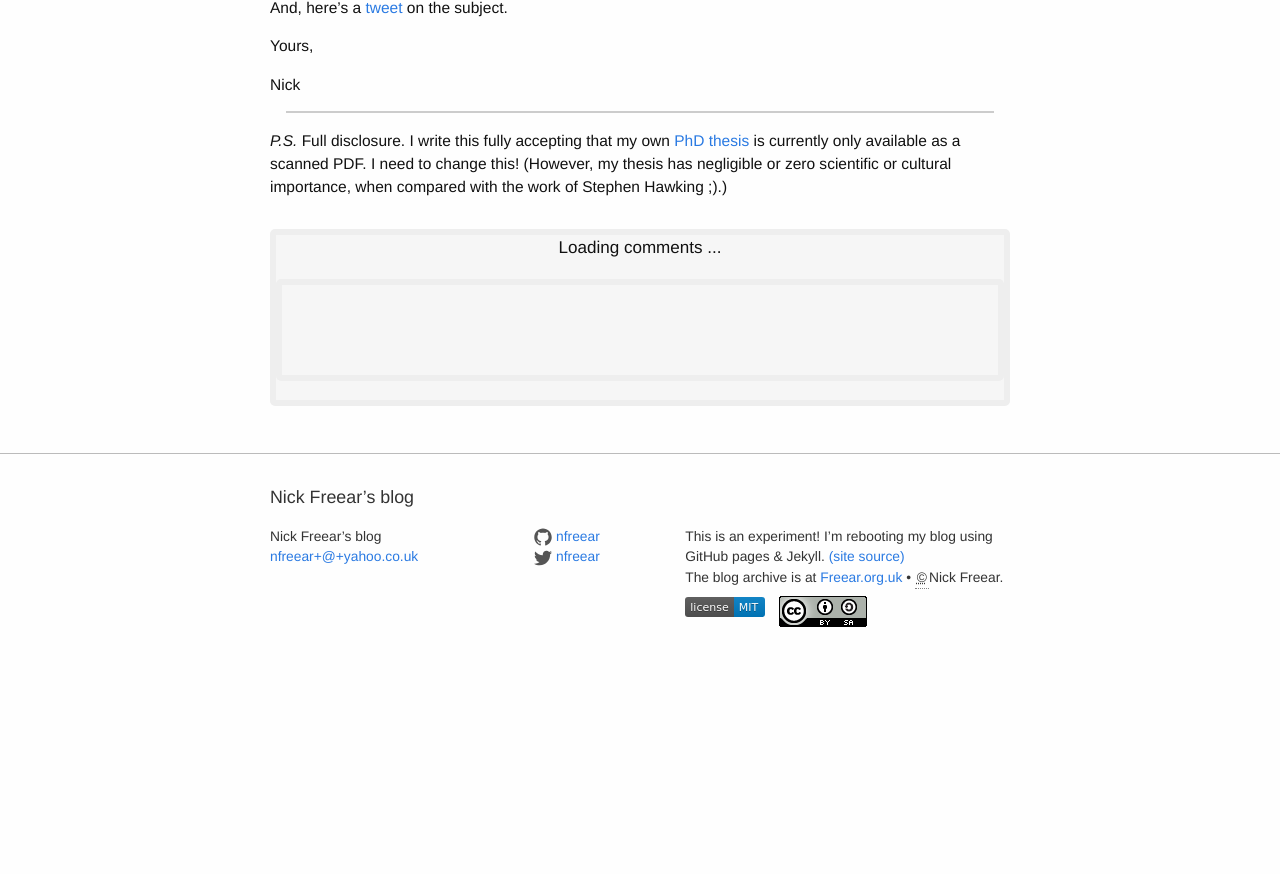
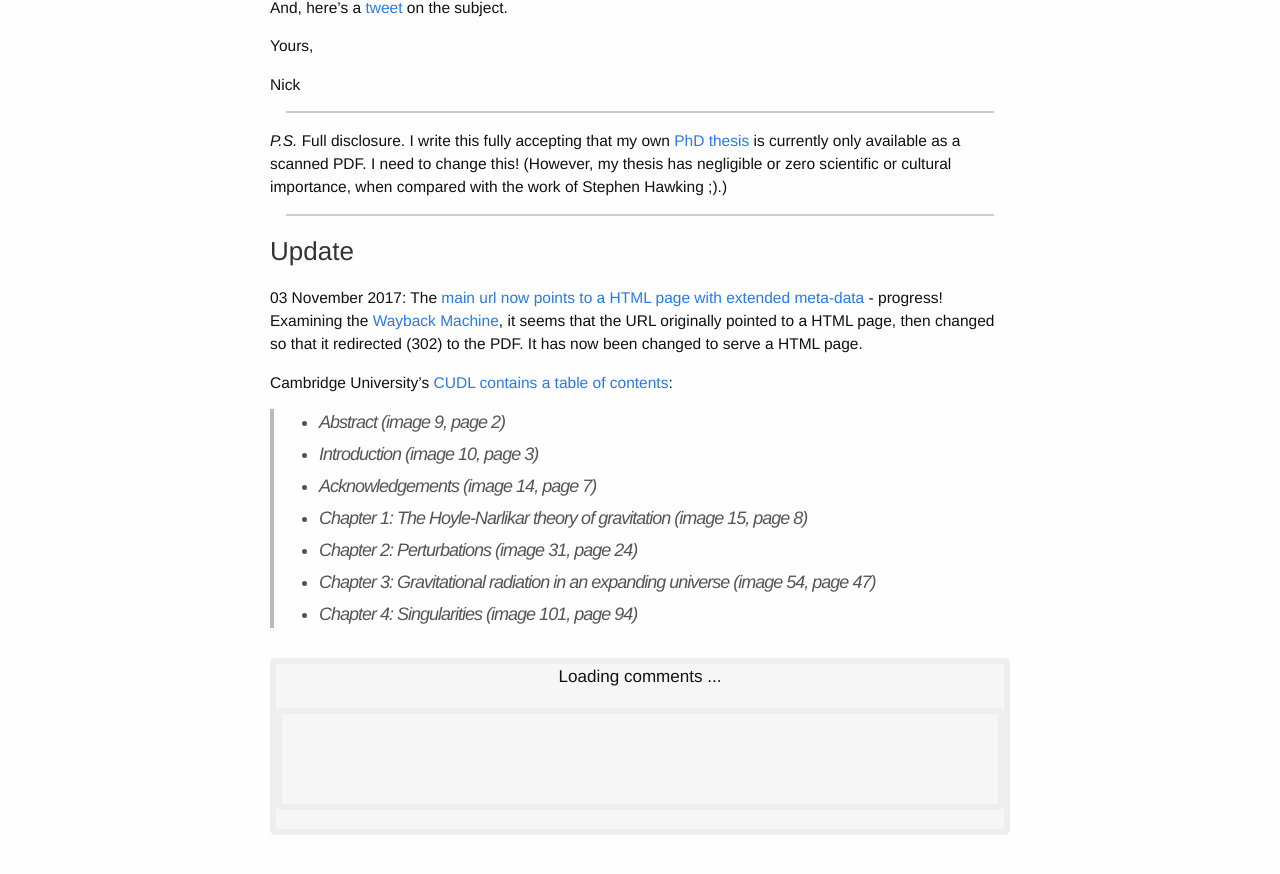
Before and after one commit to nfreear/nfreear.github.io, a Jekyll site: the page built from _posts/2017-10-28-hawking-thesis-text.md, in a window 1280 px wide and 900 px high, scrolled down 1382 px, cut to the strip 24-898 px from the top of the window. Built offline with Jekyll 4.4.1, drawn with Linux system fonts in a browser that asks for light colours; a script that is not in the unit is left out; before the commit the page ends 2093 px from its top, so only the background shows below that.

Commit message:
Bug #2/#15, Add `sitemap` XML; update Hawking thesis post

```diff
--- a/_includes/head.html
+++ b/_includes/head.html
@@ -6,6 +6,7 @@
 
   <meta name="viewport" content="width=device-width, initial-scale=1">
 
+  <link rel="sitemap" href="{{ "/sitemap.xml" | prepend: site.baseurl }}" type="application/xml">
   <meta name="google-site-verification" content="aQpZHJpekYdSfnJK75V3ptYoHd8vGpFhfs90_lVGqoE" />
 
   <title>{% if page.title %}{{ page.title }} | {% endif %}{{ site.title }} {% unless page.title %}| {{ site.description | strip_html | truncate: 160 }}{% endunless %}</title>
--- a/_posts/2017-10-28-hawking-thesis-text.md
+++ b/_posts/2017-10-28-hawking-thesis-text.md
@@ -7,6 +7,10 @@ tags:   [ accessibility, "open access", thesis ]
 og-desc: Congratulations ... I'm a little disappointed that alongside the PDF of the scanned thesis, there isn't a text version.
 og-image: https://upload.wikimedia.org/wikipedia/commons/thumb/e/eb/Stephen_Hawking.StarChild.jpg/220px-Stephen_Hawking.StarChild.jpg
 og-image-alt: Stephen Hawking.
+
+last_updated: 2017-11-03
+changefreq: daily
+priority: 1.0
 ---
 
 Dear University of Cambridge,
@@ -68,11 +72,34 @@ I need to change this!
 (However, my thesis has negligible or zero scientific or cultural importance,
 when compared with the work of Stephen Hawking ;).)
 
+---
 
+### Update
+
+03 November 2017:
+The [main url now points to a HTML page with extended meta-data][PDF] - progress!
+Examining the [Wayback Machine][wayback], it seems that the URL originally
+pointed to a HTML page, then changed so that it redirected (302) to the PDF.
+It has now been changed to serve a HTML page.
+
+Cambridge University's [CUDL contains a table of contents][CUDL]:
+
+> * Abstract (image 9, page 2)
+> * Introduction (image 10, page 3)
+> * Acknowledgements (image 14, page 7)
+> * Chapter 1: The Hoyle-Narlikar theory of gravitation (image 15, page 8)
+> * Chapter 2: Perturbations (image 31, page 24)
+> * Chapter 3: Gravitational radiation in an expanding universe (image 54, page 47)
+> * Chapter 4: Singularities (image 101, page 94)
+
+
+[wayback]: http://web.archive.org/web/*/https://www.repository.cam.ac.uk/handle/1810/251038
+  "Internet Archive: 23 October 2017 onwards."
 [art]: http://cam.ac.uk/research/news/step-inside-the-mind-of-the-young-stephen-hawking-as-his-phd-thesis-goes-online-for-first-time
   "Step inside the mind of the young Stephen Hawking as his PhD thesis goes online for first time"
 [PDF]: https://www.repository.cam.ac.uk/handle/1810/251038
-  "'Properties of expanding universes', Stephen Hawking, 1966 (PDF)."
+  "'Properties of expanding universes', Stephen Hawking, 1966 (was PDF)."
+[CUDL]: https://cudl.lib.cam.ac.uk/view/MS-PHD-05437
 [search]: https://www.repository.cam.ac.uk/discover?query=%22Properties+of+expanding+universes%22
   "'Properties of expanding universes', Stephen Hawking, 1966."
 [terms of use]: https://osc.cam.ac.uk/repository/repository-terms-use
@@ -84,6 +111,8 @@ when compared with the work of Stephen Hawking ;).)
   "To be: findable, accessible, interoperable, re-usable (FAIR)."
 [nature]: https://www.nature.com/articles/sdata201618
   "The FAIR Guiding Principles for scientific data management and stewardship, Wilkinson et al. Nature, 2016. [doi:10.1038/sdata.2016.18]"
+[esq]: http://esquire.com/lifestyle/a13082404/stephen-hawkings-expanding-universes-phd-thesis-available/
+  "Stephen Hawking Released His Ph.D. Thesis for Free and It Crashed Cambridge's Website"
 [a11y]: https://en.wikipedia.org/wiki/Accessibility
 [wcag21]: https://w3.org/TR/WCAG21/#toc
   "Percievable, operable, usable, robust (POUR). Web Content Accessibility Guidelines (WCAG) 2.1."
```
Also changed, not shown: _pages/sitemap.xml (added, +48 -0 lines), _posts/2017-05-14-gaad-widget.md (+4 -0 lines), _posts/2017-05-15-writing-online-chinese-hidden-barrier.md (+3 -0 lines), _posts/2017-05-31-simple-speak.md (+4 -0 lines), _posts/2017-09-04-isad-widget.md (+4 -0 lines).
